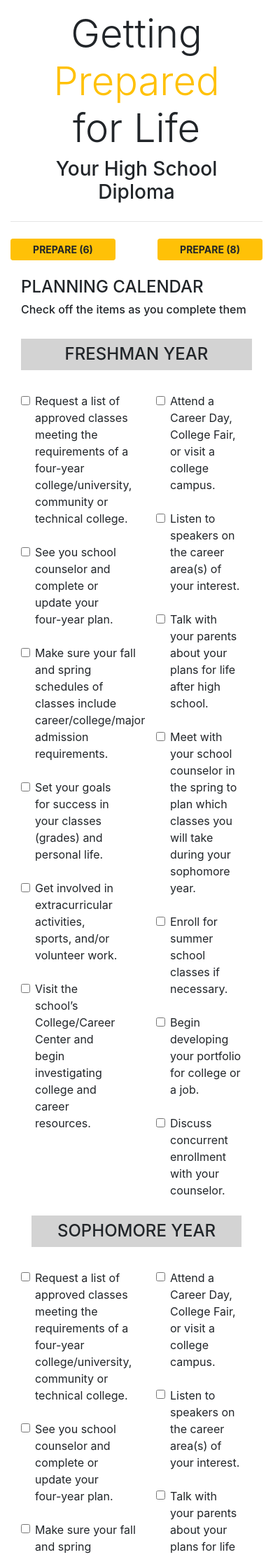
After one commit to sky8the2flies/lifeprepacademy, a Django app: page /prepare/prepare_7/ in a window 390 px wide. The commit adds this page. Shown: the part 347-2572 px from the top of the page at 70% size. Run offline with Django 3.2, Linux system fonts and the light colour scheme; some libraries are stand-ins or nearby versions.

Commit message:
Prepare 7

```diff
--- a/main_app/templates/main_app/prepare/prepare_6.html
+++ b/main_app/templates/main_app/prepare/prepare_6.html
@@ -13,7 +13,7 @@
         <a href="../prepare_5/" class="row btn btn-sm btn-warning col-md-4 font-weight-bold float-left" role="button" aria-pressed="true">PREPARE (5)</a>
     </div>
     <div class="col float-right">
-        <a href="../../journey/journey_1/" class="row btn btn-sm btn-warning col-md-4 font-weight-bold float-right" role="button" aria-pressed="true">JOURNEY (1)</a>
+        <a href="../prepare_7/" class="row btn btn-sm btn-warning col-md-4 font-weight-bold float-right" role="button" aria-pressed="true">PREPARE (7)</a>
     </div>
   </div>
 </div>
--- /dev/null
+++ b/main_app/templates/main_app/prepare/prepare_7.html
@@ -0,0 +1,183 @@
+{% extends 'base.html' %}
+{% block content %}
+<div class="container-fluid p-0 m-0 w-100" style="height:28vh;background:url('https://lifeprep-academy.s3-us-west-1.amazonaws.com/Backgrounds/LP+Background6.jpg') no-repeat center; background-size: 100%">
+</div>
+<div class="container text-center mt-3 mb-4">
+      <h2 class="display-4 container text-center">Getting <span class="text-warning">Prepared</span> for Life</h2>
+        <h3 class="text-center">Your High School Diploma</h3>
+</div>
+<hr>
+<div class="container mt-4 mb-4">
+  <div class="row">
+    <div class="col float-left">
+        <a href="../prepare_6/" class="row btn btn-sm btn-warning col-md-4 font-weight-bold float-left" role="button" aria-pressed="true">PREPARE (6)</a>
+    </div>
+    <div class="col float-right">
+        <a href="../prepare_8/" class="row btn btn-sm btn-warning col-md-4 font-weight-bold float-right" role="button" aria-pressed="true">PREPARE (8)</a>
+    </div>
+  </div>
+</div>
+<div class="container mb-4">
+    <h4>PLANNING CALENDAR</h4>
+    <h6>Check off the items as you complete them</h6>
+
+   <br>  <h4 class="text-center p-2" style="background: lightgray;">FRESHMAN YEAR</h4><br>
+    <div class="container">
+        <div class="row">
+            <div class=" col-6 pr-4 form-check">
+                <input class="form-check-input" type="checkbox" value="" id="defaultCheck1">
+                <label class="form-check-label" for="defaultCheck1">
+                Request a list of approved classes meeting the requirements of a four-year college/university, community
+                or technical college.
+                </label>
+            <br><br>
+                <input class="form-check-input" type="checkbox" value="" id="defaultCheck1">
+                <label class="form-check-label" for="defaultCheck1">
+                See you school counselor and complete or update your four-year plan.
+                </label>
+            <br><br>
+                <input class="form-check-input" type="checkbox" value="" id="defaultCheck1">
+                <label class="form-check-label" for="defaultCheck1">
+                Make sure your fall and spring schedules of classes include career/college/major admission
+                requirements.
+                </label>
+            <br><br>
+                <input class="form-check-input" type="checkbox" value="" id="defaultCheck1">
+                <label class="form-check-label" for="defaultCheck1">
+                Set your goals for success in your classes (grades) and personal life.
+                </label>
+            <br><br>
+                <input class="form-check-input" type="checkbox" value="" id="defaultCheck1">
+                <label class="form-check-label" for="defaultCheck1">
+                Get involved in extracurricular activities, sports, and/or volunteer work.
+                </label>
+            <br><br>
+                <input class="form-check-input" type="checkbox" value="" id="defaultCheck1">
+                <label class="form-check-label" for="defaultCheck1">
+                Visit the school’s College/Career Center and begin investigating college and career resources.
+                </label>
+            </div>
+            <div class=" col-6 pl-5 form-check">
+                <input class="form-check-input" type="checkbox" value="" id="defaultCheck1">
+                <label class="form-check-label" for="defaultCheck1">
+                Attend a Career Day, College Fair, or visit a college campus.
+                </label>
+            <br><br>
+                <input class="form-check-input" type="checkbox" value="" id="defaultCheck1">
+                <label class="form-check-label" for="defaultCheck1">
+                Listen to speakers on the career area(s) of your interest.
+                </label>
+            <br><br>
+                <input class="form-check-input" type="checkbox" value="" id="defaultCheck1">
+                <label class="form-check-label" for="defaultCheck1">
+                Talk with your parents about your plans for life after high school.
+                </label>
+            <br><br>
+                <input class="form-check-input" type="checkbox" value="" id="defaultCheck1">
+                <label class="form-check-label" for="defaultCheck1">
+                Meet with your school counselor in the spring to plan which classes you will take during your sophomore year.
+                </label>
+            <br><br>
+                <input class="form-check-input" type="checkbox" value="" id="defaultCheck1">
+                <label class="form-check-label" for="defaultCheck1">
+                Enroll for summer school classes if necessary.
+                </label>
+            <br><br>
+                <input class="form-check-input" type="checkbox" value="" id="defaultCheck1">
+                <label class="form-check-label" for="defaultCheck1">
+                Begin developing your portfolio for college or a job.
+                </label>
+            <br><br>
+                <input class="form-check-input" type="checkbox" value="" id="defaultCheck1">
+                <label class="form-check-label" for="defaultCheck1">
+                Discuss concurrent enrollment with your counselor.
+                </label>
+            </div>
+        </div>
+
+   <br>  <h4 class="text-center p-2" style="background: lightgray;">SOPHOMORE YEAR</h4><br>
+
+        <div class="row">
+            <div class=" col-6 pr-4 form-check">
+                <input class="form-check-input" type="checkbox" value="" id="defaultCheck1">
+                <label class="form-check-label" for="defaultCheck1">
+                Request a list of approved classes meeting the requirements of a four-year college/university, community
+                or technical college.
+                </label>
+            <br><br>
+                <input class="form-check-input" type="checkbox" value="" id="defaultCheck1">
+                <label class="form-check-label" for="defaultCheck1">
+                See you school counselor and complete or update your four-year plan.
+                </label>
+            <br><br>
+                <input class="form-check-input" type="checkbox" value="" id="defaultCheck1">
+                <label class="form-check-label" for="defaultCheck1">
+                Make sure your fall and spring schedules of classes include career/college/major admission
+                requirements.
+                </label>
+            <br><br>
+                <input class="form-check-input" type="checkbox" value="" id="defaultCheck1">
+                <label class="form-check-label" for="defaultCheck1">
+                Set your goals for success in your classes (grades) and personal life.
+                </label>
+            <br><br>
+                <input class="form-check-input" type="checkbox" value="" id="defaultCheck1">
+                <label class="form-check-label" for="defaultCheck1">
+                Get involved in extracurricular activities, sports, and/or volunteer work.
+                </label>
+            <br><br>
+                <input class="form-check-input" type="checkbox" value="" id="defaultCheck1">
+                <label class="form-check-label" for="defaultCheck1">
+                Visit the school’s College/Career Center and begin investigating college and career resources.
+                </label>
+            </div>
+            <div class=" col-6 pl-5 form-check">
+                <input class="form-check-input" type="checkbox" value="" id="defaultCheck1">
+                <label class="form-check-label" for="defaultCheck1">
+                Attend a Career Day, College Fair, or visit a college campus.
+                </label>
+            <br><br>
+                <input class="form-check-input" type="checkbox" value="" id="defaultCheck1">
+                <label class="form-check-label" for="defaultCheck1">
+                Listen to speakers on the career area(s) of your interest.
+                </label>
+            <br><br>
+                <input class="form-check-input" type="checkbox" value="" id="defaultCheck1">
+                <label class="form-check-label" for="defaultCheck1">
+                Talk with your parents about your plans for life after high school.
+                </label>
+            <br><br>
+                <input class="form-check-input" type="checkbox" value="" id="defaultCheck1">
+                <label class="form-check-label" for="defaultCheck1">
+                Meet with your school counselor in the spring to plan which classes you will take during your sophomore year.
+                </label>
+            <br><br>
+                <input class="form-check-input" type="checkbox" value="" id="defaultCheck1">
+                <label class="form-check-label" for="defaultCheck1">
+                Enroll for summer school classes if necessary.
+                </label>
+            <br><br>
+                <input class="form-check-input" type="checkbox" value="" id="defaultCheck1">
+                <label class="form-check-label" for="defaultCheck1">
+                Begin developing your portfolio for college or a job.
+                </label>
+            <br><br>
+                <input class="form-check-input" type="checkbox" value="" id="defaultCheck1">
+                <label class="form-check-label" for="defaultCheck1">
+                Discuss concurrent enrollment with your counselor.
+                </label>
+            </div>
+        </div>
+    </div>
+</div>
+<div class="container mt-2 mb-5">
+  <div class="row">
+    <div class="col float-left">
+        <a href="../prepare_6/" class="row btn btn-sm btn-warning col-md-4 font-weight-bold float-left" role="button" aria-pressed="true">PREPARE (6)</a>
+    </div>
+    <div class="col float-right">
+        <a href="../prepare_8/" class="row btn btn-sm btn-warning col-md-4 font-weight-bold float-right" role="button" aria-pressed="true">PREPARE (8)</a>
+    </div>
+  </div>
+</div>
+    {% endblock %}
--- a/main_app/urls.py
+++ b/main_app/urls.py
@@ -22,6 +22,7 @@ urlpatterns = [
     path('prepare/prepare_4/', views.prepare_4_page, name='prepare_4'),
     path('prepare/prepare_5/', views.prepare_5_page, name='prepare_5'),
     path('prepare/prepare_6/', views.prepare_6_page, name='prepare_6'),
+    path('prepare/prepare_7/', views.prepare_7_page, name='prepare_7'),
 
     # JOURNEY
     path('journey/journey_1/', views.journey_1_page, name='journey_1'),
--- a/main_app/views.py
+++ b/main_app/views.py
@@ -64,6 +64,9 @@ def prepare_5_page(request):
 def prepare_6_page(request):
     return render(request, 'main_app/prepare/prepare_6.html')
 
+def prepare_7_page(request):
+    return render(request, 'main_app/prepare/prepare_7.html')
+
 # JOURNEY
 
 def journey_1_page(request):
```
